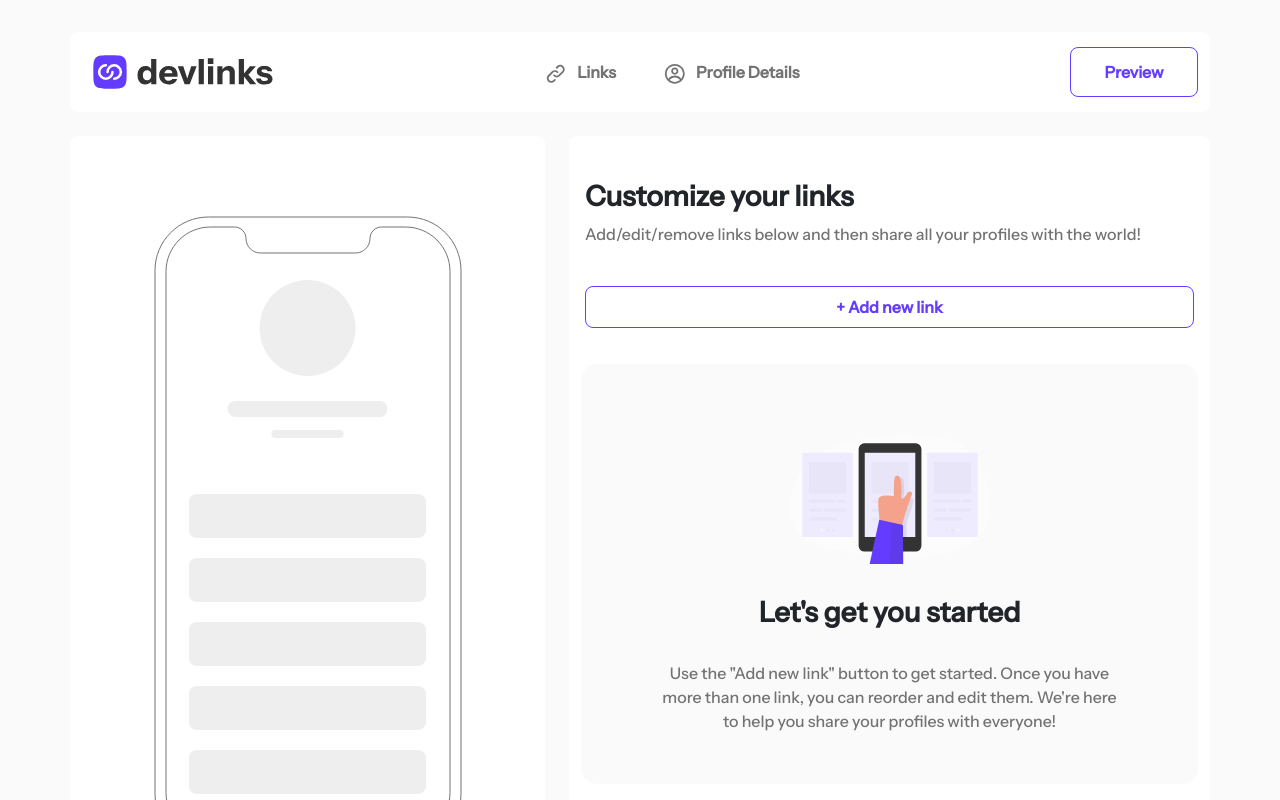
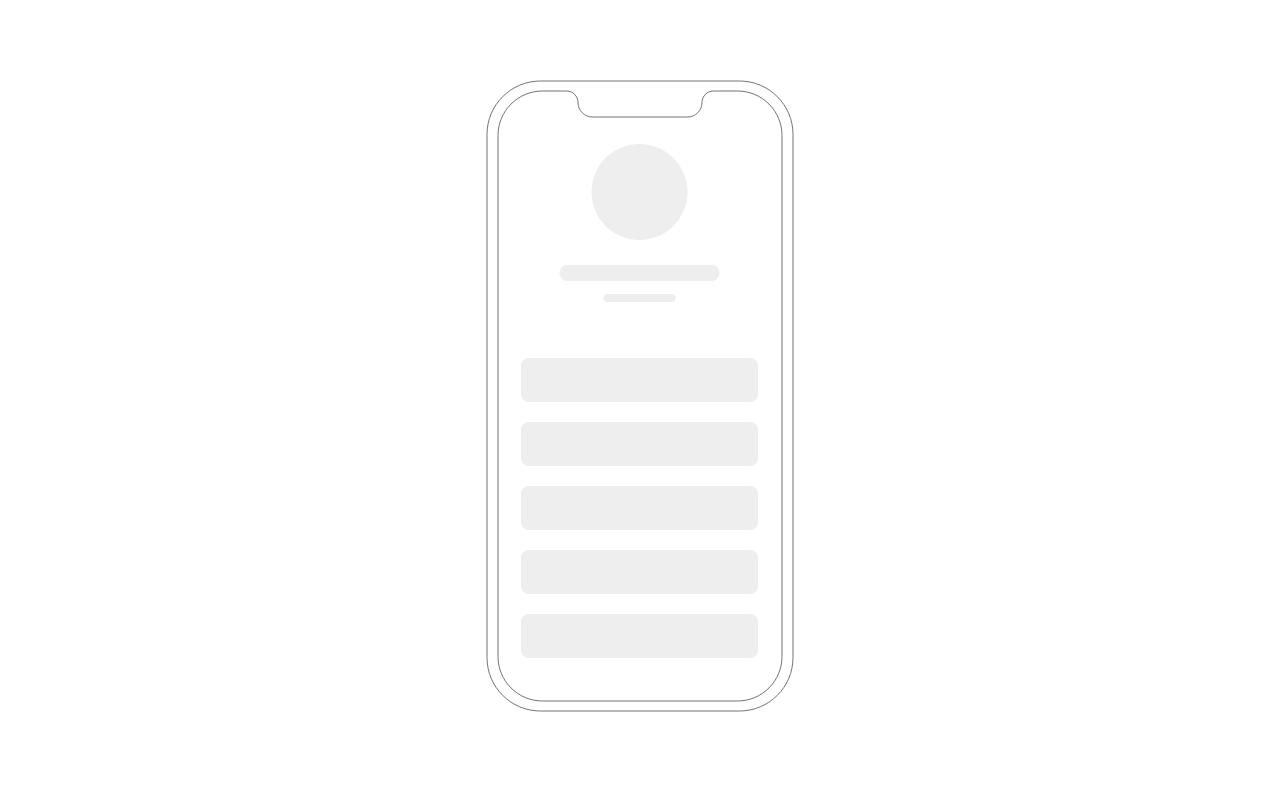
Before and after one commit to JurgenMik/LinkSharingApp, a React (Create React App) app: page /profile/unknown/preview in a window 1280 px wide. Built offline with nearby package versions, Linux system fonts and the light colour scheme.

Commit message:
LS-added-dynamic-navigation-to-profile-preview

```diff
--- a/src/App.tsx
+++ b/src/App.tsx
@@ -3,6 +3,7 @@ import {BrowserRouter, Routes, Route} from 'react-router-dom';
 
 const ProfileLinks = lazy(() => import('./pages/profile/ProfileLinks/ProfileLinks'));
 const ProfileDetails = lazy(() => import('./pages/profile/ProfileDetails/ProfileDetails'));
+const ProfilePreview = lazy(() => import('./pages/profile/ProfilePreview/ProfilePreview'));
 
 function App() {
   return (
@@ -11,6 +12,7 @@ function App() {
             <Routes>
                 <Route path="/*" element={<ProfileLinks />} />
                 <Route path="/profile/details" element={<ProfileDetails />} />
+                <Route path="/profile/:name/preview" element={<ProfilePreview />} />
             </Routes>
         </Suspense>
     </BrowserRouter>
--- a/src/components/ProfileNav/ProfileNav.tsx
+++ b/src/components/ProfileNav/ProfileNav.tsx
@@ -1,16 +1,20 @@
 import React, {useState, useEffect} from 'react';
 import {Link, useLocation} from 'react-router-dom';
 import './ProfileNav.scss';
+import {useSelector} from 'react-redux';
 import Logo from '../assets/logo-devlinks-large.svg';
 import LogoSmall from '../assets/logo-devlinks-small.svg';
 import {CgProfile, CgEye} from 'react-icons/cg';
 import {HiOutlineLink} from 'react-icons/hi';
+import {ProfileInfo} from "../../interfaces";
 
 function ProfileNav() {
 
     const [activeLink, setActive] = useState<string>();
 
     const location = useLocation();
+
+    const profileDetails = useSelector((state: {p_info: ProfileInfo}) => state.p_info);
 
     const handleActiveNavLink = () => {
         switch (location.pathname) {
@@ -21,6 +25,12 @@ function ProfileNav() {
                 return setActive('details');
             }
         }
+    }
+
+    const handleGetProfilePreviewLink = () => {
+        const profileFirstName = profileDetails.first_name ? profileDetails.first_name : 'unknown';
+
+        return `/profile/${profileFirstName}/preview`;
     }
 
     useEffect(() => {
@@ -55,7 +65,11 @@ function ProfileNav() {
                         <CgProfile id="nav-icon" />
                         {!isMobile && 'Profile Details'}
                     </Link>
-                    <Link to="" className="link" id="preview">
+                    <Link
+                        to={handleGetProfilePreviewLink()}
+                        className="link"
+                        id="preview"
+                    >
                         {isMobile ?
                             <CgEye />
                             :
--- /dev/null
+++ b/src/pages/profile/ProfilePreview/ProfilePreview.scss
@@ -0,0 +1 @@
+@import '../../../variables/variables.scss';
--- /dev/null
+++ b/src/pages/profile/ProfilePreview/ProfilePreview.tsx
@@ -0,0 +1,13 @@
+import React from 'react';
+import './ProfilePreview.scss';
+import ProfileSummary from '../../../components/ProfileSummary/ProfileSummary';
+
+function ProfilePreview() {
+    return (
+        <>
+            <ProfileSummary />
+        </>
+    )
+}
+
+export default ProfilePreview;
```
